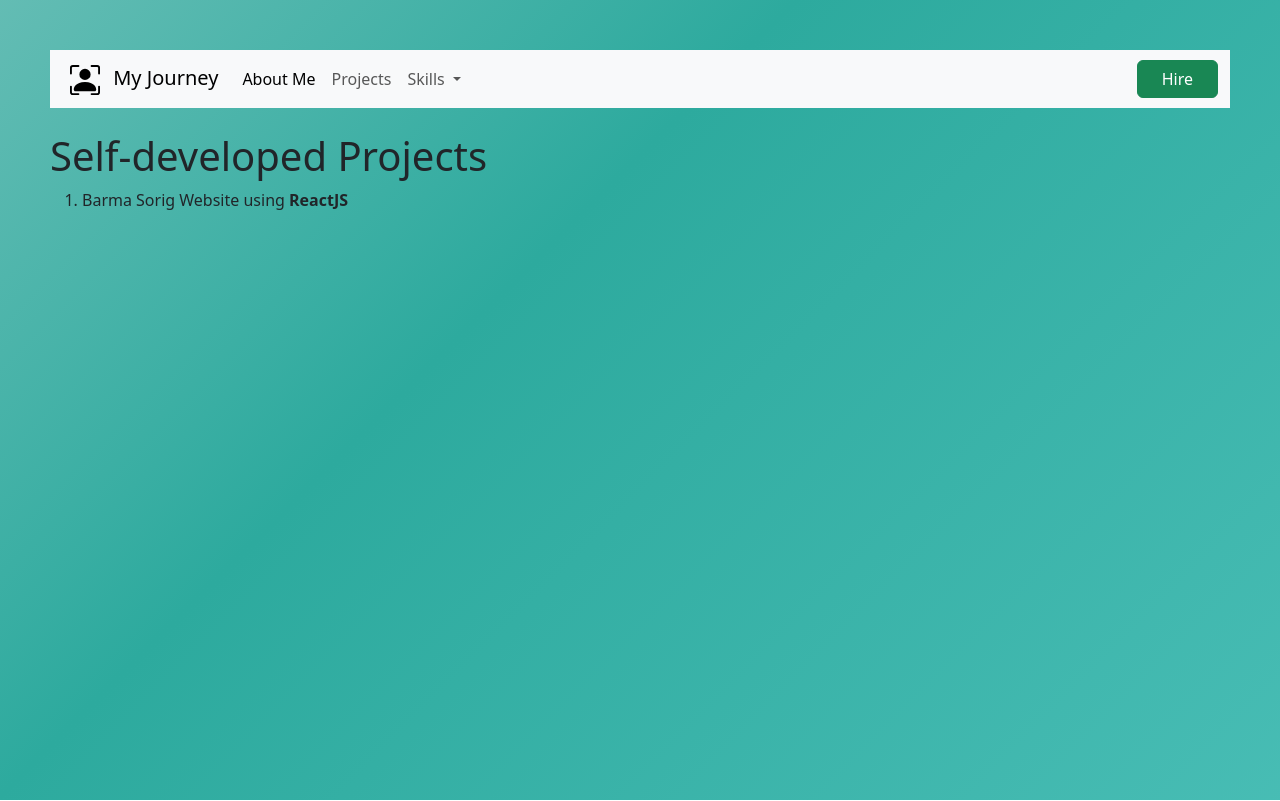
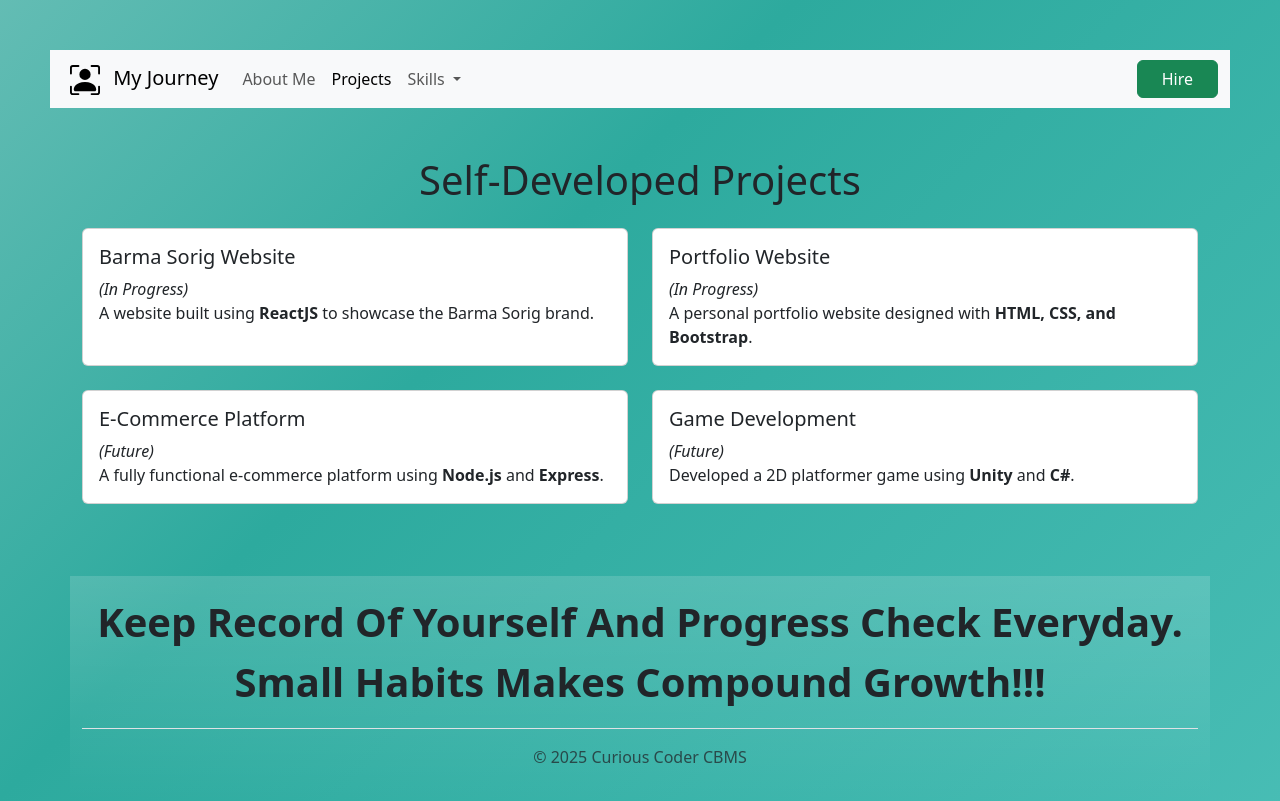
Before and after one commit to cbms26/personal-profile-web, a plain HTML site: page myProjects.html in a window 1280 px wide. Drawn offline with nearby package versions, Linux system fonts and the light colour scheme.

```diff
--- a/myProjects.html
+++ b/myProjects.html
@@ -1,4 +1,3 @@
-<!DOCTYPE html>
 <!DOCTYPE html>
 <html lang="en">
   <head>
@@ -6,11 +5,8 @@
     <meta name="viewport" content="width=device-width, initial-scale=1.0" />
     <title>My Projects</title>
 
-    <!-- Local css link -->
     <link rel="stylesheet" href="./style.css" />
-
-    <!-- External css links -->
-    <!-- Bootstrap link -->
+    <!-- Bootstrap CSS -->
     <link
       href="https://cdn.jsdelivr.net/npm/bootstrap@5.3.5/dist/css/bootstrap.min.css"
       rel="stylesheet"
@@ -19,17 +15,18 @@
     />
   </head>
   <body>
+    <!-- Navbar -->
     <nav class="navbar navbar-expand-lg bg-body-tertiary">
       <div class="container-fluid">
-        <a class="navbar-brand" href="./index.html"
-          ><img
+        <a class="navbar-brand" href="./index.html">
+          <img
             class="px-2"
             src="./assets/person-bounding-box.svg"
             alt="moveit brand icon"
             height="30"
           />
-          My Journey</a
-        >
+          My Journey
+        </a>
         <button
           class="navbar-toggler"
           type="button"
@@ -44,12 +41,15 @@
         <div class="collapse navbar-collapse" id="navbarSupportedContent">
           <ul class="navbar-nav me-auto mb-2 mb-lg-0">
             <li class="nav-item">
-              <a class="nav-link active" aria-current="page" href="#"
-                >About Me</a
-              >
+              <a class="nav-link" href="./index.html">About Me</a>
             </li>
             <li class="nav-item">
-              <a class="nav-link" href="./myProjects.html">Projects</a>
+              <a
+                class="nav-link active"
+                aria-current="page"
+                href="./Projects.html"
+                >Projects</a
+              >
             </li>
             <li class="nav-item dropdown">
               <a
@@ -63,16 +63,16 @@
               </a>
               <ul class="dropdown-menu">
                 <li>
-                  <a class="dropdown-item" href="#">Front-End developer</a>
+                  <a class="dropdown-item" href="#">Front-End Developer</a>
                 </li>
                 <li>
-                  <a class="dropdown-item" href="#">Back-End developer</a>
+                  <a class="dropdown-item" href="#">Back-End Developer</a>
                 </li>
                 <li>
                   <hr class="dropdown-divider" />
                 </li>
                 <li>
-                  <a class="dropdown-item" href="#">Game developer</a>
+                  <a class="dropdown-item" href="#">Game Developer</a>
                 </li>
               </ul>
             </li>
@@ -84,11 +84,79 @@
       </div>
     </nav>
 
-    <div class="py-4">
-      <h1>Self-developed Projects</h1>
-      <ol>
-        <li>Barma Sorig Website using <strong>ReactJS</strong></li>
-      </ol>
+    <!-- Main Content -->
+    <div class="container py-5">
+      <h1 class="text-center mb-4">Self-Developed Projects</h1>
+      <div class="row row-cols-1 row-cols-md-2 g-4">
+        <div class="col">
+          <div class="card h-100">
+            <div class="card-body">
+              <h5 class="card-title">Barma Sorig Website</h5>
+              <span style="font-style: italic">(In Progress)</span>
+              <p class="card-text">
+                A website built using <strong>ReactJS</strong> to showcase the
+                Barma Sorig brand.
+              </p>
+            </div>
+          </div>
+        </div>
+        <div class="col">
+          <div class="card h-100">
+            <div class="card-body">
+              <h5 class="card-title">Portfolio Website</h5>
+              <span style="font-style: italic">(In Progress)</span>
+              <p class="card-text">
+                A personal portfolio website designed with
+                <strong>HTML, CSS, and Bootstrap</strong>.
+              </p>
+            </div>
+          </div>
+        </div>
+        <div class="col">
+          <div class="card h-100">
+            <div class="card-body">
+              <h5 class="card-title">E-Commerce Platform</h5>
+              <span style="font-style: italic">(Future)</span>
+              <p class="card-text">
+                A fully functional e-commerce platform using
+                <strong>Node.js</strong> and <strong>Express</strong>.
+              </p>
+            </div>
+          </div>
+        </div>
+        <div class="col">
+          <div class="card h-100">
+            <div class="card-body">
+              <h5 class="card-title">Game Development</h5>
+              <span style="font-style: italic">(Future)</span>
+              <p class="card-text">
+                Developed a 2D platformer game using <strong>Unity</strong> and
+                <strong>C#</strong>.
+              </p>
+            </div>
+          </div>
+        </div>
+      </div>
     </div>
+
+    <!-- Footer -->
+    <div class="container bg-gradient">
+      <footer class="py-3 my-4">
+        <p
+          class="fs-1 text-capitalize text-center fw-bold border-bottom pb-3 mb-3"
+        >
+          Keep record of yourself and progress check everyday. small habits
+          makes compound growth!!!
+        </p>
+        <p class="text-center text-muted">© 2025 Curious Coder CBMS</p>
+      </footer>
+    </div>
+
+    <!-- Bootstrap JS -->
+    <script
+      src="https://cdn.jsdelivr.net/npm/bootstrap@5.3.5/dist/js/bootstrap.bundle.min.js"
+      integrity="sha384-Q6E6zZ9z5p6vQ5+5z5z5z5z5z5z5z5z5z5z5z5z5z5z5z5z5z5z5z5z5z5z5z5z5z5z5z5"
+      crossorigin="anonymous"
+    ></script>
   </body>
 </html>
```
Also changed, not shown: index.html (+3 -2 lines).
